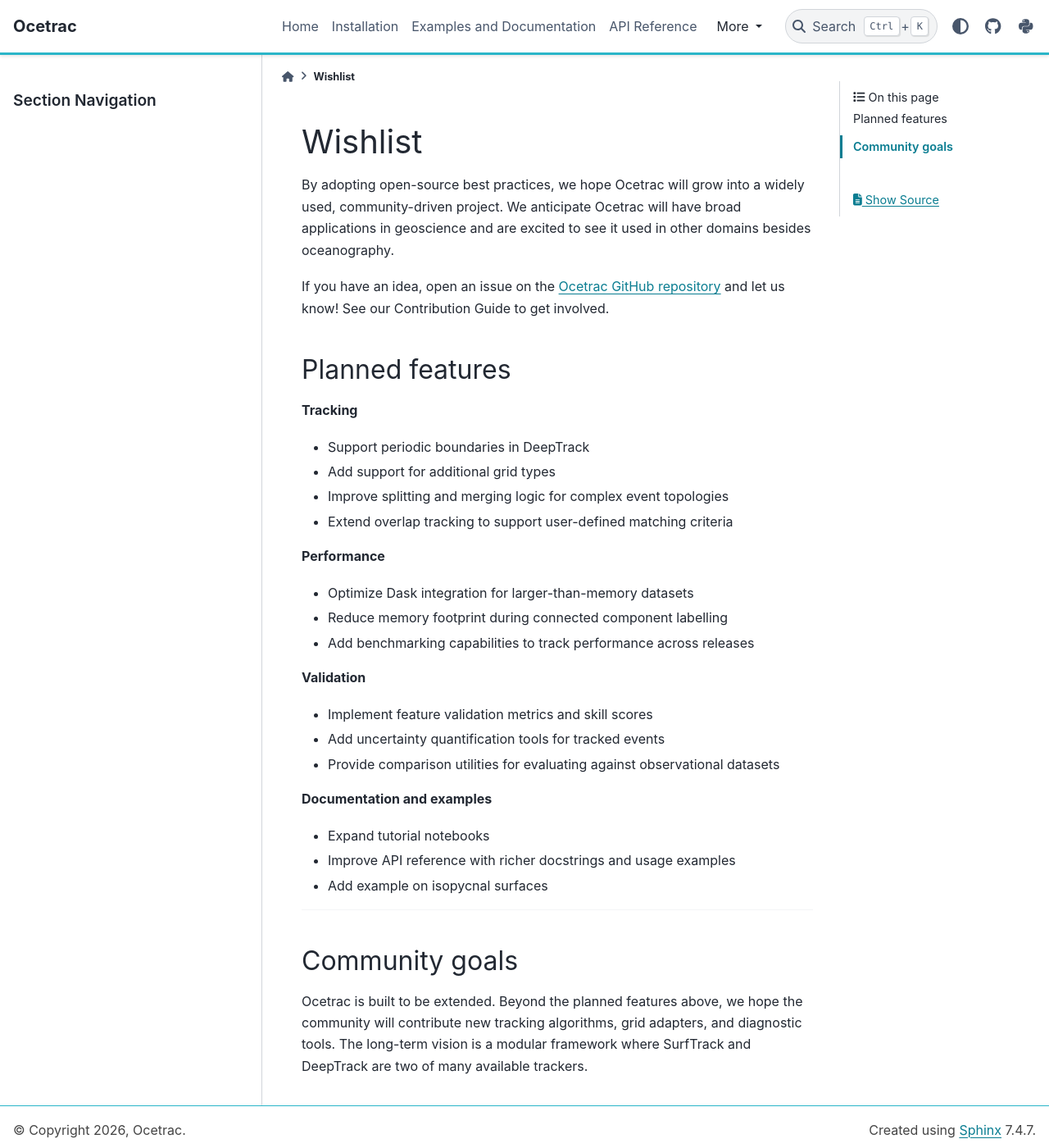
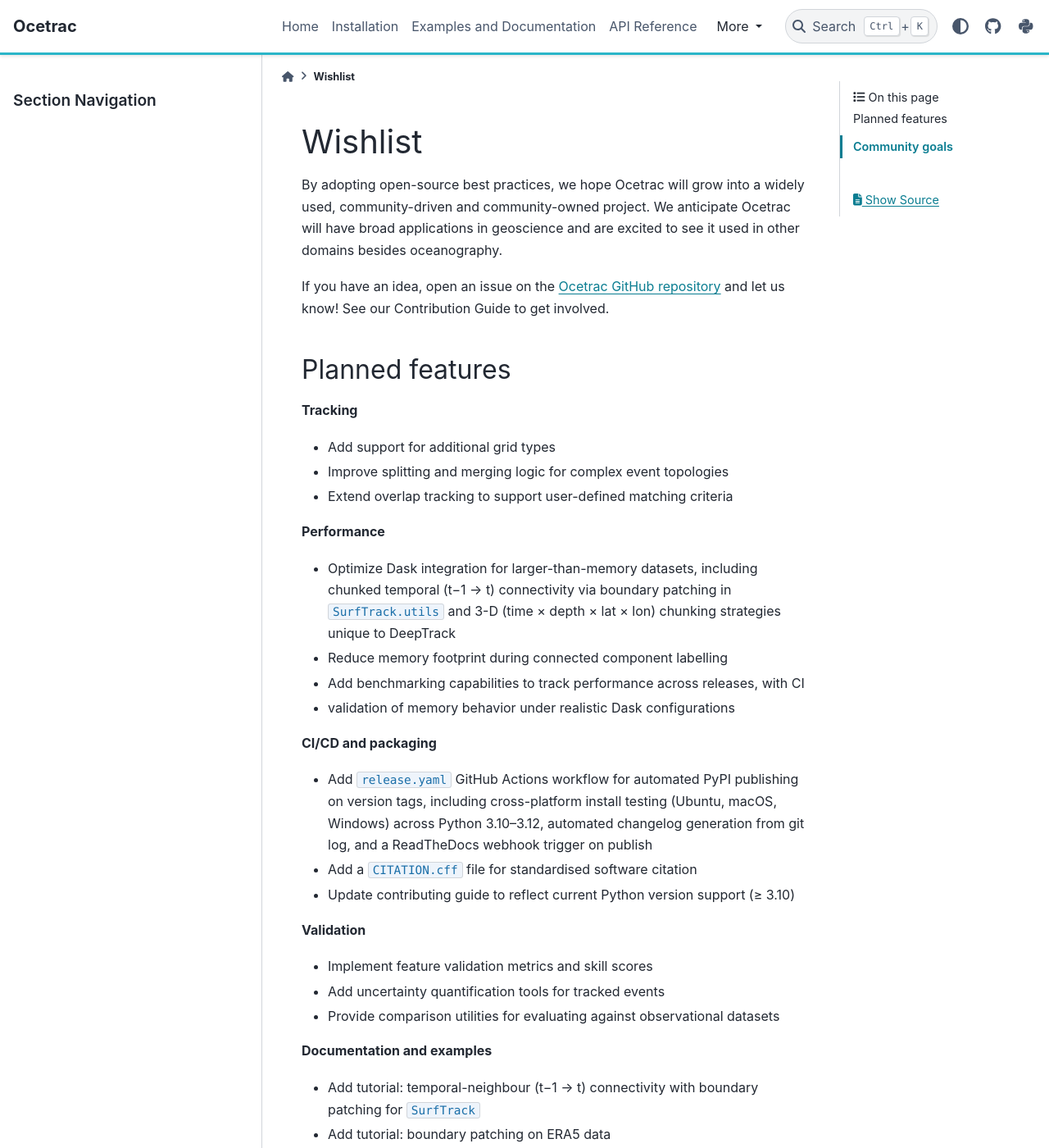
Before and after one commit to ocetrac/ocetrac, a Sphinx documentation site: the page built from docs/wishlist.md, in a window 1280 px wide and 1400 px high. Shown: the whole window at 82% size. Built offline with Sphinx 7.4.7 and the PyData theme 0.15.4, drawn with Linux system fonts in a browser that asks for light colours; pages that are not in the unit, such as notebooks, are missing from menus; some of the changed text lies outside the part shown.

Commit message:
docs: v0.1.7 whats-new, flowchart caption, wishlist (#83)

```diff
--- a/docs/whats-new.rst
+++ b/docs/whats-new.rst
@@ -25,6 +25,10 @@ commits and pull requests, see the `GitHub changelog <https://github.com/ocetrac
 
     Bug fixes
     ~~~~~~~~~
+
+v0.1.7 (18 June 2026)
+----------------------
+
 New Features
 ~~~~~~~~~~~~
 
--- a/docs/wishlist.md
+++ b/docs/wishlist.md
@@ -1,23 +1,34 @@
 Wishlist
 ========
 
-By adopting open-source best practices, we hope Ocetrac will grow into a widely used, community-driven project. We anticipate Ocetrac will have broad applications in geoscience and are excited to see it used in other domains besides oceanography.
+By adopting open-source best practices, we hope Ocetrac will grow into a widely used, community-driven and community-owned project. We anticipate Ocetrac will have broad applications in geoscience and are excited to see it used in other domains besides oceanography.
 
-If you have an idea, open an issue on the [Ocetrac GitHub repository](https://github.com/ocetrac/ocetrac/issues) and let us know! See our Contribution Guide to get involved.
+If you have an idea, open an issue on the [Ocetrac GitHub repository](https://github.com/ocetrac/ocetrac/issues) and let us know!
+See our Contribution Guide to get involved.
 
 Planned features
 ---------------------------------
 
 **Tracking**
-- Support periodic boundaries in DeepTrack
 - Add support for additional grid types
 - Improve splitting and merging logic for complex event topologies
 - Extend overlap tracking to support user-defined matching criteria
 
 **Performance**
-- Optimize Dask integration for larger-than-memory datasets
+- Optimize Dask integration for larger-than-memory datasets, including chunked
+  temporal (t−1 → t) connectivity via boundary patching in `SurfTrack.utils` and
+  3-D (time × depth × lat × lon) chunking strategies unique to DeepTrack
 - Reduce memory footprint during connected component labelling
-- Add benchmarking capabilities to track performance across releases
+- Add benchmarking capabilities to track performance across releases, with CI
+- validation of memory behavior under realistic Dask configurations
+
+**CI/CD and packaging**
+- Add `release.yaml` GitHub Actions workflow for automated PyPI publishing on version
+  tags, including cross-platform install testing (Ubuntu, macOS, Windows) across
+  Python 3.10–3.12, automated changelog generation from git log, and a ReadTheDocs
+  webhook trigger on publish
+- Add a `CITATION.cff` file for standardised software citation
+- Update contributing guide to reflect current Python version support (≥ 3.10)
 
 **Validation**
 - Implement feature validation metrics and skill scores
@@ -25,7 +36,9 @@ Planned features
 - Provide comparison utilities for evaluating against observational datasets
 
 **Documentation and examples**
-- Expand tutorial notebooks
+- Add tutorial: temporal-neighbour (t−1 → t) connectivity with boundary patching for `SurfTrack`
+- Add tutorial: boundary patching on ERA5 data
+- Add tutorial: `DeepTrack` measures (shape, motion, intensity) to complement the existing `SurfTrack` Measures tutorial
 - Improve API reference with richer docstrings and usage examples
 - Add example on isopycnal surfaces
 
```
Also changed, not shown: docs/examples/ocetrac_overview.rst (+6 -1 lines), ocetrac/_version.py (line endings or trailing spaces).
